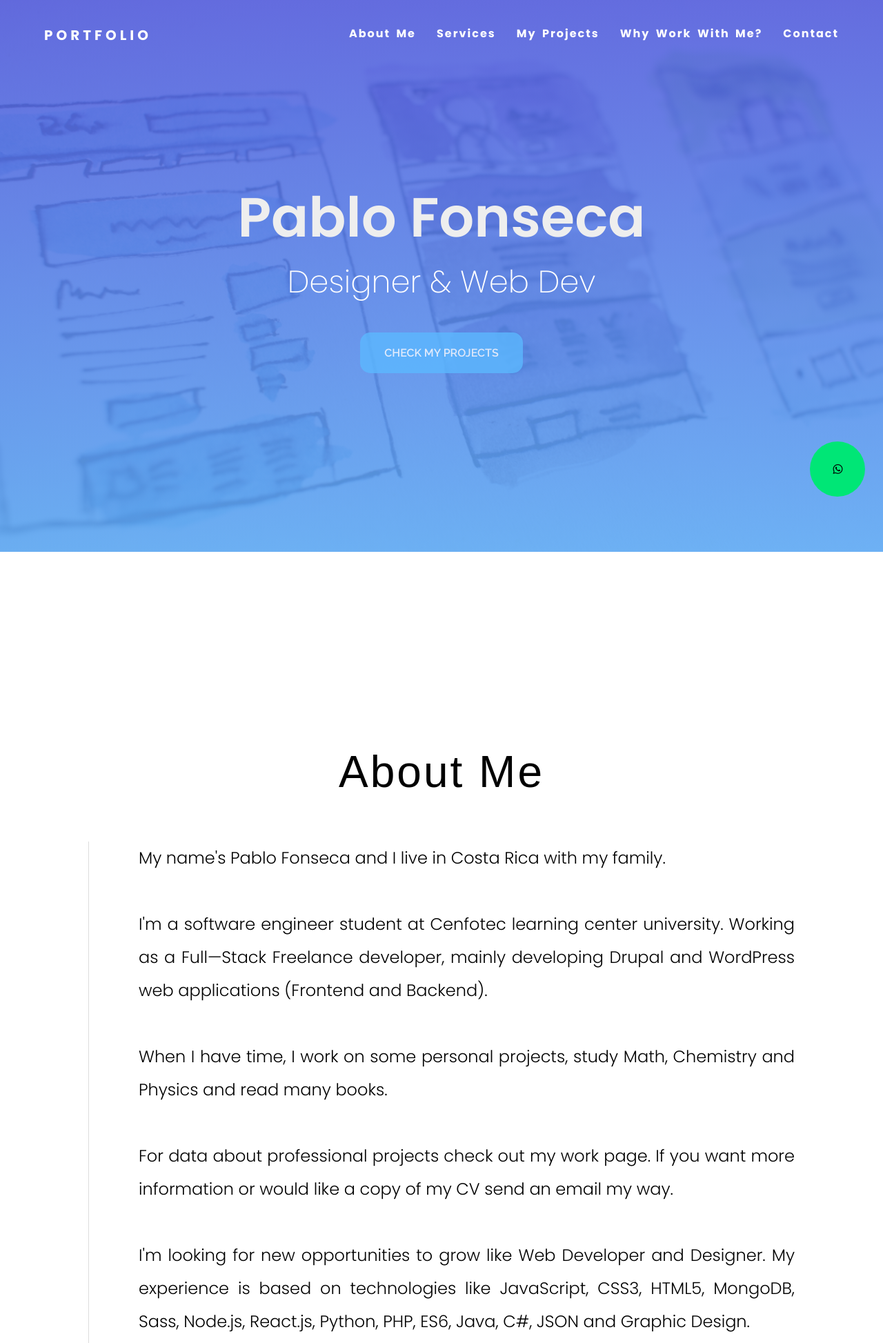
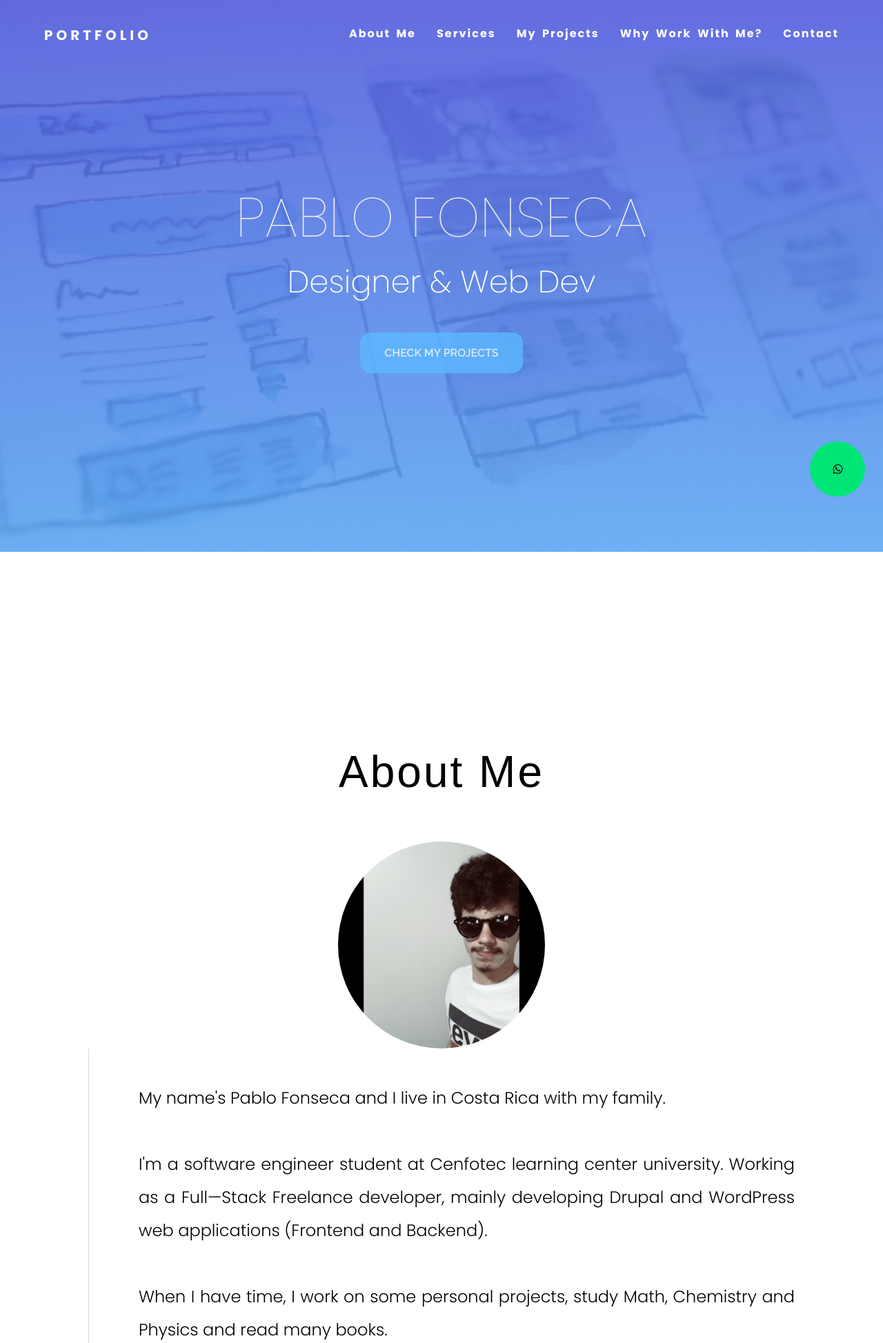
Before and after one commit to PabloFonsecaMoncada/pablofonseca.github.io, a PHP site: page / in a window 1280 px wide. Shown: the top 1947 px of the page at 69% size. Run offline with PHP 8.4, Linux system fonts and the light colour scheme; some libraries are stand-ins or nearby versions.

Commit message:
Profile picture added and made some changes in website title

```diff
--- a/Styles/professional-website-styles.css
+++ b/Styles/professional-website-styles.css
@@ -153,8 +153,8 @@ header #box-title-container {
 header #box-title-container>.title-container>hgroup>h1 {
     font-size: 5em;
     color: #EEEEEE;
-    text-transform: capitalize;
-    font-weight: 600;
+    text-transform: uppercase;
+    font-weight: 100;
     /* Poppins Font Family */
 }
 
@@ -200,6 +200,19 @@ input[type="submit"] {
     background-color: #EEE !important;
     opacity: 0.5;
     color: #FF1754 !important;
+}
+
+#about-me .title-picture-wrapper img {
+    height: auto;
+    width: 300px;
+    max-width: 100%;
+    display: block;
+    margin: 0 auto;
+    border-radius: 50%;
+    -webkit-border-radius: 50%;
+    -moz-border-radius: 50%;
+    -ms-border-radius: 50%;
+    -o-border-radius: 50%;
 }
 
 .personal-information-link-container {
@@ -318,6 +331,7 @@ h3 {
     line-height: 2;
     text-align: justify;
     padding-left: 3em;
+    padding-top: 2em;
     border-left-color: #DDDDDD;
     border-left-style: solid;
     border-left-width: 1px;
--- a/index.html
+++ b/index.html
@@ -110,11 +110,14 @@
         <section id="about-me">
             <div class="box-container">
                 <h3>About me</h3>
+                <div class="title-picture-wrapper">
+                    <img src="./Multimedia/Pictures/profile_photo.JPEG" alt="My profile photo" />
+                </div>
                 <div class="aboutme-container">
                     <div class="personal-information-text">
                         <p>
-              My name's Pablo Fonseca and I live in Costa Rica with my family.<br /><br />
-              I'm a software engineer student at Cenfotec learning center university. Working as a Full—Stack Freelance developer, mainly developing Drupal and WordPress web applications (Frontend and Backend).
+                            My name's Pablo Fonseca and I live in Costa Rica with my family.<br /><br /> I'm a software engineer student at Cenfotec learning center university. Working as a Full—Stack Freelance developer, mainly developing Drupal and
+                            WordPress web applications (Frontend and Backend).
                         </p>
                         <br />
                         <p>
@@ -131,9 +134,8 @@
                         <br />
                         <br />
                         <p>
-              Today I’m learning React.js, Vue.js, Typescript, Angular.js, Docker and design fundamentals. I consider myself like a problem solver, not just a programmer, my passion is to work with new ideas and learn new technologies to solve them.
-              Like I
-              said another important skill of myself is design thinking. In every project, even in my life routine, I’m a perfectionist. I’m a follower of the philosophy of making a great functional and visual work.
+                            Today I’m learning React.js, Vue.js, Typescript, Angular.js, Docker and design fundamentals. I consider myself like a problem solver, not just a programmer, my passion is to work with new ideas and learn new technologies to solve them. Like I said another
+                            important skill of myself is design thinking. In every project, even in my life routine, I’m a perfectionist. I’m a follower of the philosophy of making a great functional and visual work.
                         </p>
                     </div>
                     <div class="personal-information-link-container">
@@ -154,8 +156,8 @@
                     <div class="service blue-linear-gradient">
                         <h4>Web Design</h4>
                         <p>
-              Attractive and functional websites to satisfy all your expectations. The importance of design is essential to succeed and attract traffic (cybernauts). Even, it is so important the loading speed of the website, they must be
-              fast for the cybernauts to have a great user experience.
+                            Attractive and functional websites to satisfy all your expectations. The importance of design is essential to succeed and attract traffic (cybernauts). Even, it is so important the loading speed of the website, they must be fast for the cybernauts to
+                            have a great user experience.
                         </p>
                         <div class="icon-container">
                             <i class="fas fa-globe icon"></i>
@@ -165,8 +167,7 @@
                     <div class="service sky-linear-gradient">
                         <h4>Responsive Design</h4>
                         <p>
-              Today web pages are seen in many devices such as Tablets, Cell Phones, E-Books, NoteBooks, Personal Computers (PC), and other electronic devices. That's why I make sure your website is compatible with all screen sizes of this modern
-              era.
+                            Today web pages are seen in many devices such as Tablets, Cell Phones, E-Books, NoteBooks, Personal Computers (PC), and other electronic devices. That's why I make sure your website is compatible with all screen sizes of this modern era.
                         </p>
                         <div class="icon-container">
                             <i class="fas fa-mobile icon"></i>
@@ -176,8 +177,8 @@
                     <div class="service blue-linear-gradient">
                         <h4>SEO</h4>
                         <p>
-              When creating websites, I take into account search engine optimization (SEO). I carry out standard SEO practices on each page of the website, which allows your site to have a higher ranking in Google results and with that we manage to
-              generate more traffic to the web.
+                            When creating websites, I take into account search engine optimization (SEO). I carry out standard SEO practices on each page of the website, which allows your site to have a higher ranking in Google results and with that we manage to generate more traffic
+                            to the web.
                         </p>
                         <div class="icon-container">
                             <i class="fas fa-chart-line icon"></i>
```
Also changed, not shown: Multimedia/Pictures/profile_photo.JPEG (added). Lines whose indentation alone changed are shown as unchanged.
